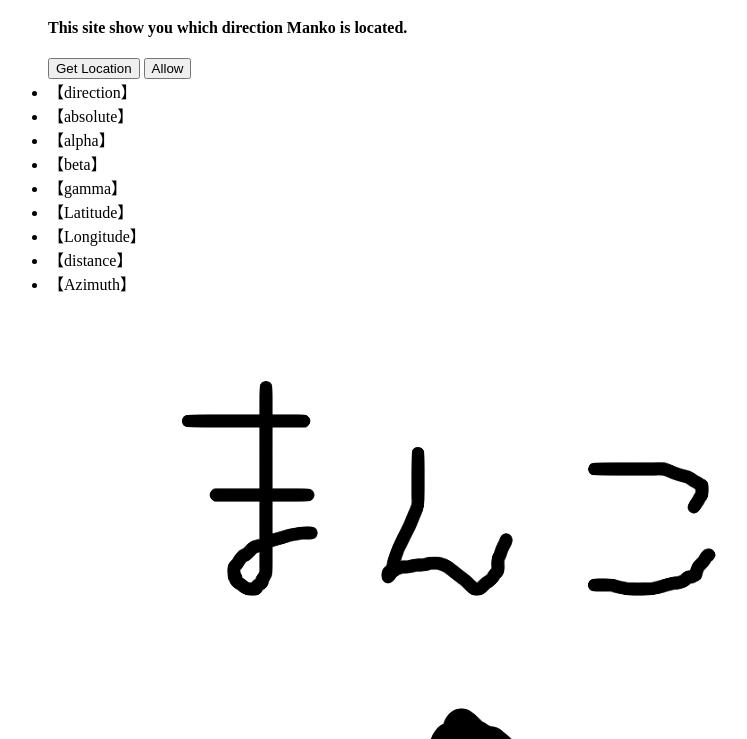
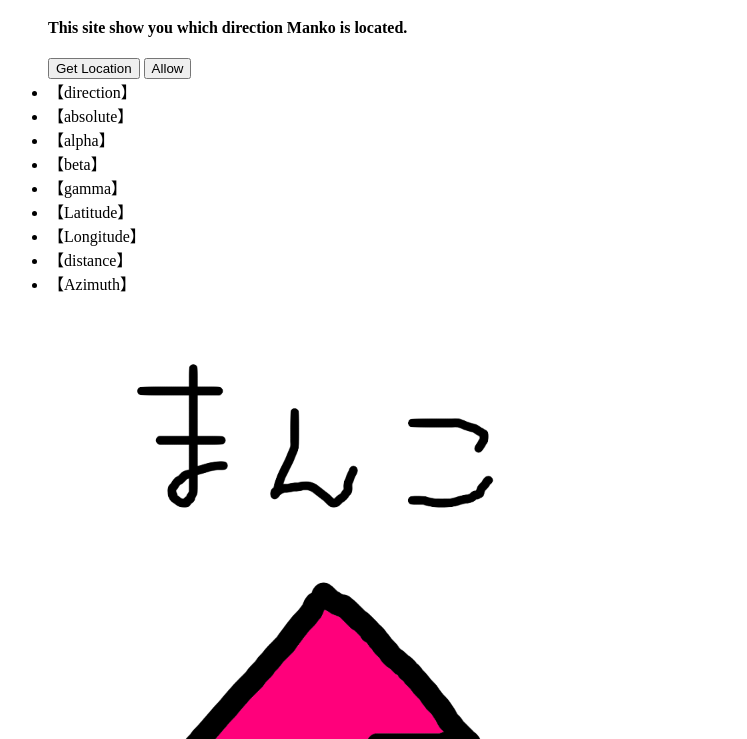
Before and after one commit to tinnguruma/N-S, a plain HTML site: page index.html in a window 1280 px wide. Shown: the part 61-800 px from the top of the page, without its empty margins (0-747 px from the left). Drawn offline with Linux system fonts and the light colour scheme.

Commit message:
Update index.html

```diff
--- a/index.html
+++ b/index.html
@@ -254,7 +254,7 @@
             <li>【Azimuth】<span id="fi"></span></li>
             <br>
             <br>
-            <img id="manko-direction" src="manko-direction.png" /><br>
+            <img id="manko-direction" src="manko-direction.png" width="548" height="824"/><br>
         </ul>
     </body>
 </html>
```
